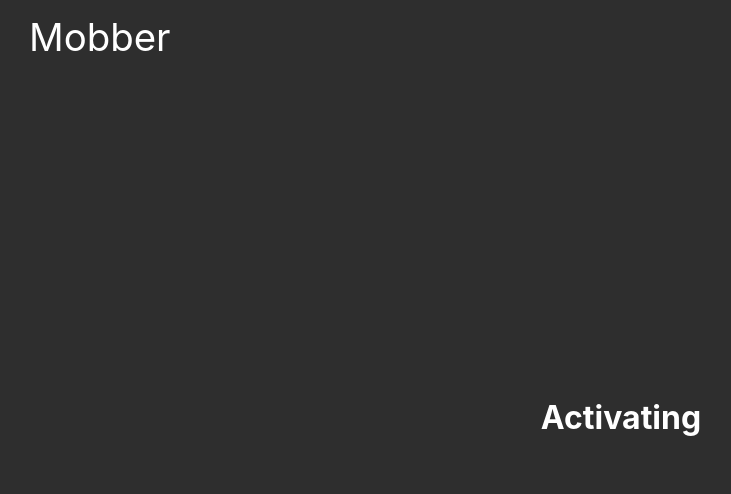
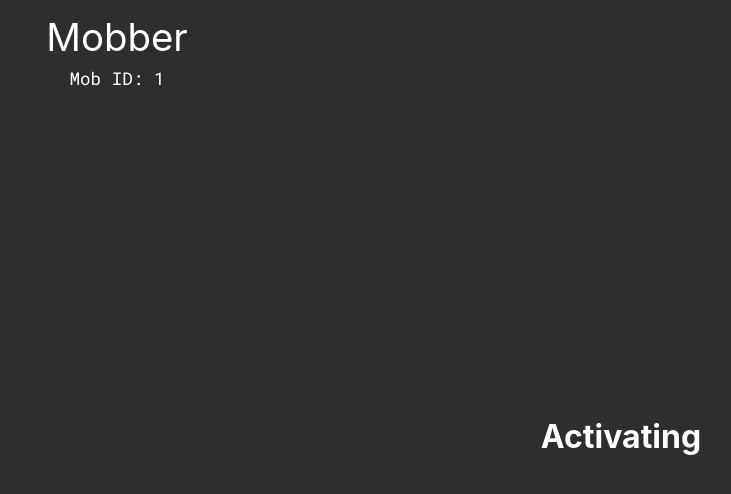
Before and after one commit to camleng/mobber, a React (Create React App) app: page /mob/1 in a window 1280 px wide. Shown: the top 494 px of the page, without its empty margins (19-750 px from the left). Built offline with nearby package versions, Linux system fonts and the light colour scheme; no server answers.

Commit message:
feat: Show Mob ID during Mob

```diff
--- a/src/App.js
+++ b/src/App.js
@@ -13,7 +13,14 @@ function App() {
     return (
         <Router>
             <div className='App'>
-                <Brand />
+                <Switch>
+                    <Route exact path='/mob/:mobId'>
+                        <Brand />
+                    </Route>
+                    <Route>
+                        <Brand />
+                    </Route>
+                </Switch>
                 <Switch>
                     <Route exact path='/'>
                         <Home />
--- a/src/components/Brand.jsx
+++ b/src/components/Brand.jsx
@@ -1,14 +1,18 @@
 import React from 'react';
-import { useHistory } from 'react-router-dom';
+import { useHistory, useParams } from 'react-router-dom';
 import './Brand.scss';
 
 const Brand = () => {
     const history = useHistory();
+    const { mobId } = useParams();
 
     return (
         <div className='title-bar'>
-            <div className='title' onClick={() => history.push('/')}>
-                Mobber
+            <div>
+                <div className='title' onClick={() => history.push('/')}>
+                    Mobber
+                </div>
+                {mobId && <div className='mob-id'>Mob ID: {mobId}</div>}
             </div>
         </div>
     );
--- a/src/components/Brand.scss
+++ b/src/components/Brand.scss
@@ -1,19 +1,32 @@
 @import "../mixins.scss";
+@import url("https://fonts.googleapis.com/css2?family=Roboto+Mono&display=swap");
 
 .title-bar {
     @include desktop {
         width: 100%;
     }
-}
 
-.title {
-    font-size: 2.4rem;
-    line-height: 0.7;
-    margin-top: 0.5rem;
-    cursor: pointer;
+    > div {
+        @include desktop {
+            margin-top: 0.5rem;
+            margin-left: 2rem;
+            width: 11rem;
+        }
 
-    @include desktop {
-        margin-left: 2rem;
-        width: 8.7rem;
+        display: flex;
+        flex-direction: column;
+        align-items: center;
+
+        .title {
+            font-size: 2.4rem;
+            line-height: 0.7;
+            cursor: pointer;
+        }
+
+        .mob-id {
+            margin-top: 1rem;
+            font-family: "Roboto Mono", monospace;
+            font-size: 1.1rem;
+        }
     }
 }
--- a/src/components/Mobbers.scss
+++ b/src/components/Mobbers.scss
@@ -8,6 +8,10 @@
     padding: 0.75rem;
     border-radius: 0.5rem;
     width: 100%;
+
+    @include phone {
+        width: unset;
+    }
 
     @include tablet {
         width: unset;
```
